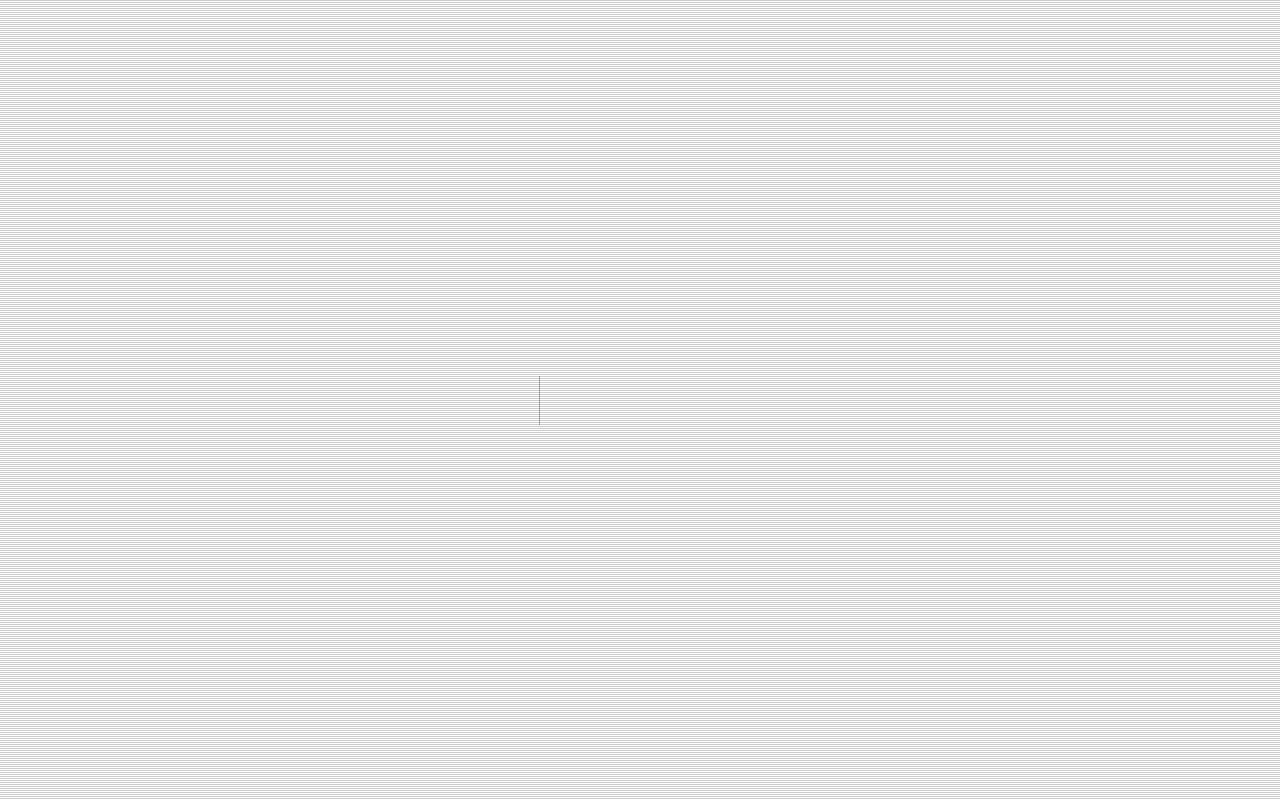
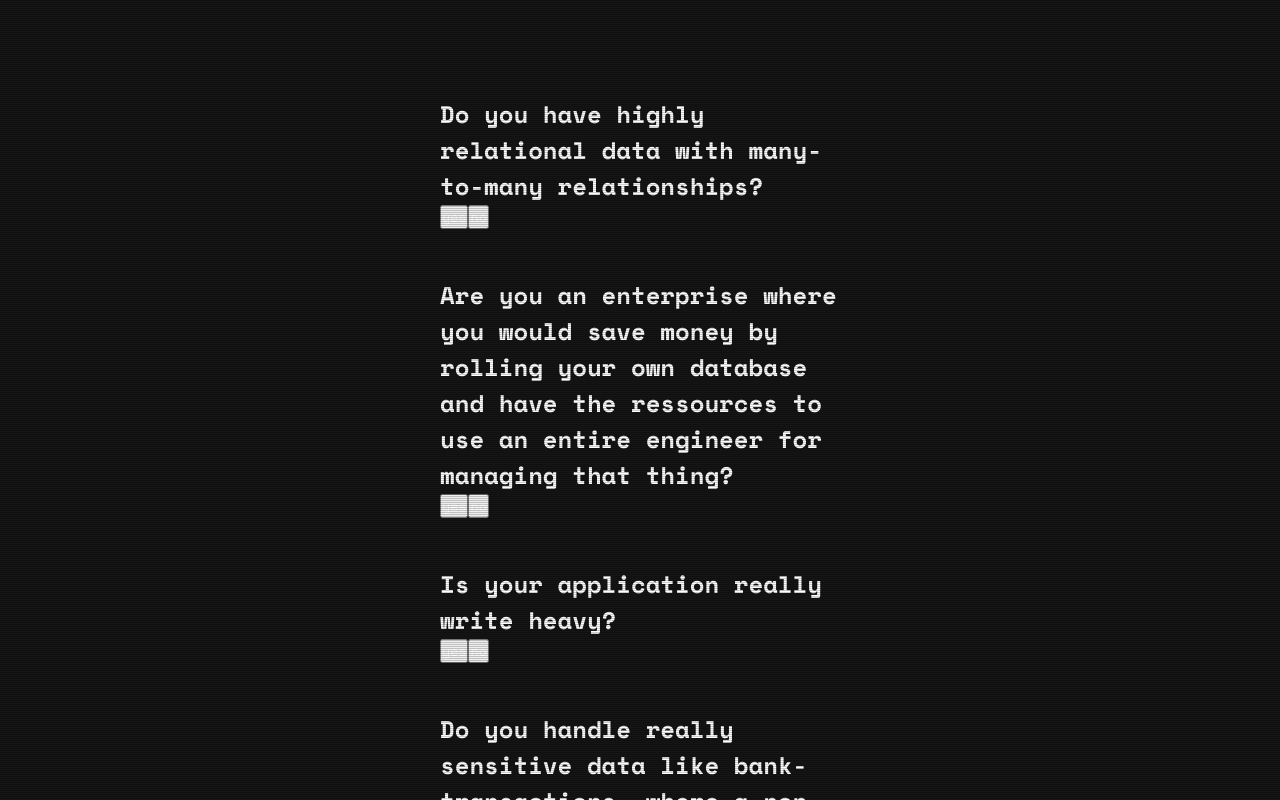
Before and after one commit to codeScourge/portfolio, a Next.js app: page /tools/db-decider in a window 1280 px wide. Before the commit this address had no page. Built offline with nearby package versions, Linux system fonts and the light colour scheme.

Commit message:
db-decider tool checkpoint

```diff
--- /dev/null
+++ b/app/tools/db-decider/bottleneck.json
@@ -0,0 +1,17 @@
+{
+    "question": "Is your application really write heavy?",
+    "answers": [
+        {
+            "text": "yes",
+            "nextNode": {
+                "recommendation": true
+            }
+        },
+        {
+            "text": "no",
+            "nextNode": {
+                "recommendation": false
+            }
+        }
+    ]
+}
--- /dev/null
+++ b/app/tools/db-decider/decision_tree_questionare.jsx
@@ -0,0 +1,43 @@
+import React, {useState, useEffect} from "react"
+
+function TreeNode({currentNode, setCurrentNode}) {
+    console.log(currentNode)
+
+    const handleClick = (answerIndex) => {
+        const answerNode = currentNode.answers[answerIndex]
+        if (answerNode.nextNode) {setCurrentNode(answerNode.nextNode)} else {setCurrentNode()}
+
+    }
+
+    return (
+        <div>
+            <h2>{currentNode.question}</h2>
+            {currentNode.answers.map((answer, index) => (
+                <button key={currentNode.question + answer.text} onClick={() => {handleClick(index)}}>{answer.text}</button>
+            ))}
+        </div>
+    )
+}
+
+export default function DecisionTreeQuestion({decisionTree, onFoundRecommendation}) {
+    // the state starts as the root of the JSON, when clicking an answer it traverses to one of the answers and puts
+    // its nextNode as the current state. Only the branch-ends have a recommendation key, which is how we see if
+    // we have reached the end, otherwise we use the question and answer keys to traverse it further
+    const [currentNode, setCurrentNode] = useState(decisionTree);
+
+
+    // we take a function to lift up the state of the resulting reccomendation
+    useEffect(() => {
+            if ('recommendation' in currentNode) {
+                onFoundRecommendation(currentNode.recommendation);
+            }
+    }, [currentNode]);
+
+    return (
+        <div>
+            {!('recommendation' in currentNode) ? (
+                <TreeNode currentNode={currentNode} setCurrentNode={setCurrentNode} />
+            ): null}
+        </div>
+    )
+}
--- /dev/null
+++ b/app/tools/db-decider/deployment.json
@@ -0,0 +1,17 @@
+{
+    "question": "Are you an enterprise where you would save money by rolling your own database and have the ressources to use an entire engineer for managing that thing?",
+    "answers": [
+        {
+            "text": "yes",
+            "nextNode": {
+                "recommendation": true
+            }
+        },
+        {
+            "text": "no",
+            "nextNode": {
+                "recommendation": false
+            }
+        }
+    ]
+}
--- /dev/null
+++ b/app/tools/db-decider/model.json
@@ -0,0 +1,46 @@
+{
+    "question": "Do you have highly relational data with many-to-many relationships?",
+    "answers": [
+      {
+        "text": "yes",
+        "nextNode": {
+          "question": "Do you have many join operations? Do the relationships hold their own data?",
+          "answers": [
+            {
+              "text": "yes",
+              "nextNode": {
+                "recommendation": "graph"
+              }
+            },
+            {
+              "text": "no",
+              "nextNode": {
+                "recommendation": "relational"
+              }
+            }
+          ]
+        }
+      },
+
+      {
+        "text": "no",
+        "nextNode": {
+          "question": "How can you best describe your data? a) a table (columns don't have to match between rows) or b) nested JSON",
+          "answers": [
+            {
+              "text": "a",
+              "nextNode": {
+                "recommendation": "wide-column"
+              }
+            },
+            {
+              "text": "b",
+              "nextNode": {
+                "recommendation": "document"
+              }
+            }
+          ]
+        }
+      }
+    ]
+  }
--- /dev/null
+++ b/app/tools/db-decider/page.jsx
@@ -0,0 +1,51 @@
+"use client"
+
+import React, {useState} from "react";
+import DecisionTreeQuestion from "./decision_tree_questionare";
+
+
+import modelDT from "./model.json"
+import deploymentDT from "./deployment.json"
+import bottleneckDT from "./bottleneck.json"
+import securityDT from "./security.json"
+
+function scoreQuestions({}) {
+    return (
+        <>
+        </>
+    )
+}
+
+
+export default function Page({}) {
+    const [recommendations, setRecommendations] =  useState({
+        "model": null,
+        "own_deployment": null,
+        "write_heavy": null,
+        "high_security": null
+    })
+
+    const createOnFoundReccomendation = (key) => {
+        return (recommendation) => {
+            setRecommendations({...recommendations, [key]: recommendation})
+        }
+    }
+
+
+    if (recommendations.model === null || recommendations.own_deployment === null || recommendations.write_heavy === null || recommendations.high_security === null) {
+        return (
+            <>
+                <DecisionTreeQuestion decisionTree={modelDT} onFoundRecommendation={createOnFoundReccomendation("model")} />
+                <DecisionTreeQuestion decisionTree={deploymentDT} onFoundRecommendation={createOnFoundReccomendation("own_deployment")} />
+                <DecisionTreeQuestion decisionTree={bottleneckDT} onFoundRecommendation={createOnFoundReccomendation("write_heavy")} />
+                <DecisionTreeQuestion decisionTree={securityDT} onFoundRecommendation={createOnFoundReccomendation("high_security")} />
+            </>
+        )
+    } else {
+        return (
+            <div>
+                <p>{recommendations.toString()}</p>
+            </div>
+        )
+    }
+}
--- /dev/null
+++ b/app/tools/db-decider/security.json
@@ -0,0 +1,17 @@
+{
+    "question": "Do you handle really sensitive data like bank-transactions, where a non-consistent read or write would break everything?",
+    "answers": [
+        {
+            "text": "yes",
+            "nextNode": {
+                "recommendation": true
+            }
+        },
+        {
+            "text": "no",
+            "nextNode": {
+                "recommendation": false
+            }
+        }
+    ]
+}
```
